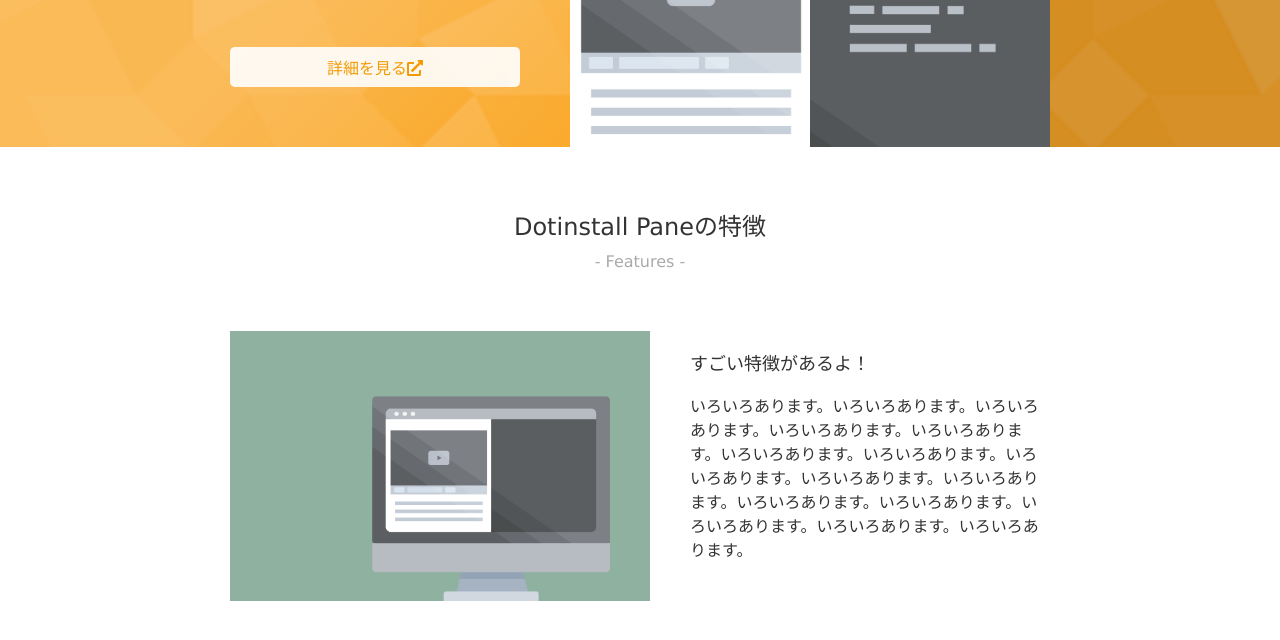
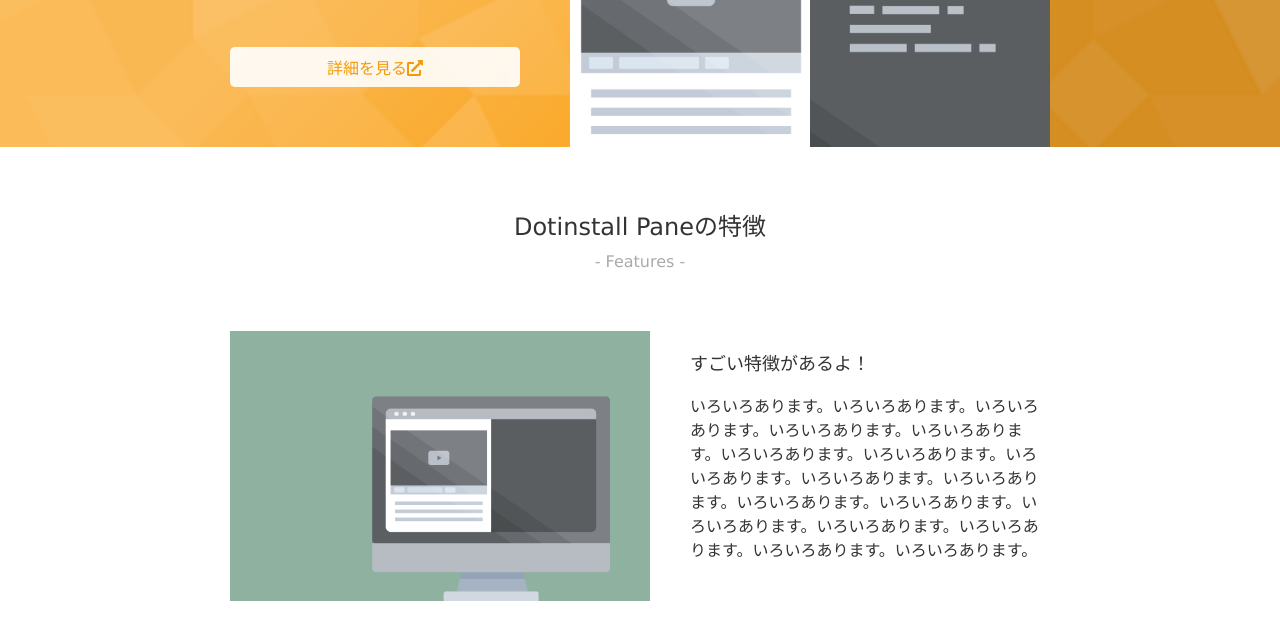
Before and after one commit to ToikaN/study, a plain HTML site: page lesson2/index.html in a window 1280 px wide. Shown: the part 160-800 px from the top of the page. Drawn offline with Linux system fonts and the light colour scheme.

Commit message:
test
test

```diff
--- a/lesson2/index.html
+++ b/lesson2/index.html
@@ -27,7 +27,7 @@
         <img src="img/feature1.png" width="420" height="270" alt="特徴1">
         <div class="desc">
           <h1>すごい特徴があるよ！</h1>
-          <p>いろいろあります。いろいろあります。いろいろあります。いろいろあります。いろいろあります。いろいろあります。いろいろあります。いろいろあります。いろいろあります。いろいろあります。いろいろあります。いろいろあります。いろいろあります。いろいろあります。いろいろあります。</p>
+          <p>いろいろあります。いろいろあります。いろいろあります。いろいろあります。いろいろあります。いろいろあります。いろいろあります。いろいろあります。いろいろあります。いろいろあります。いろいろあります。いろいろあります。いろいろあります。いろいろあります。いろいろあります。いろいろあります。いろいろあります。</p>
         </div>
       </section>
       <section class="feature">
```
